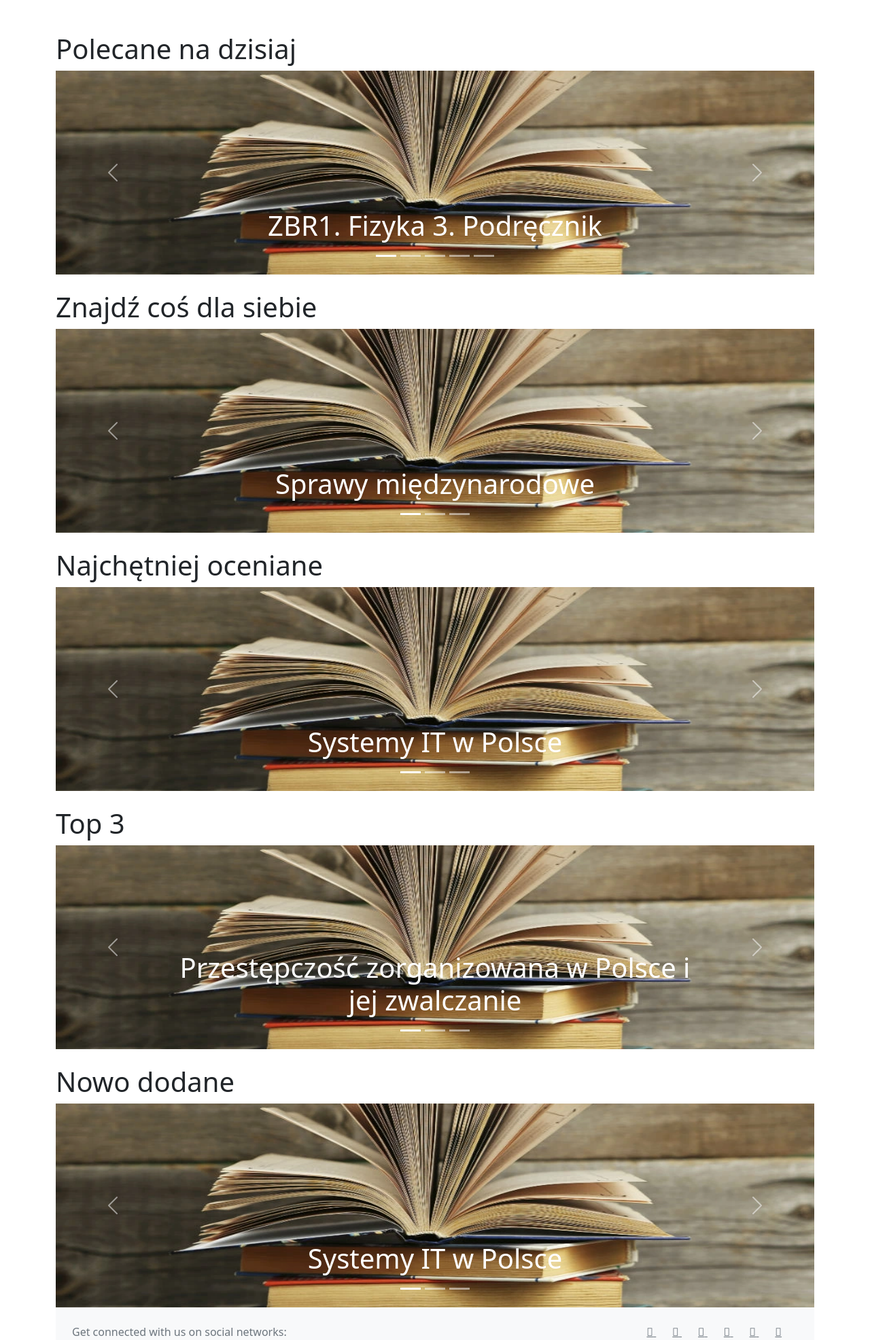
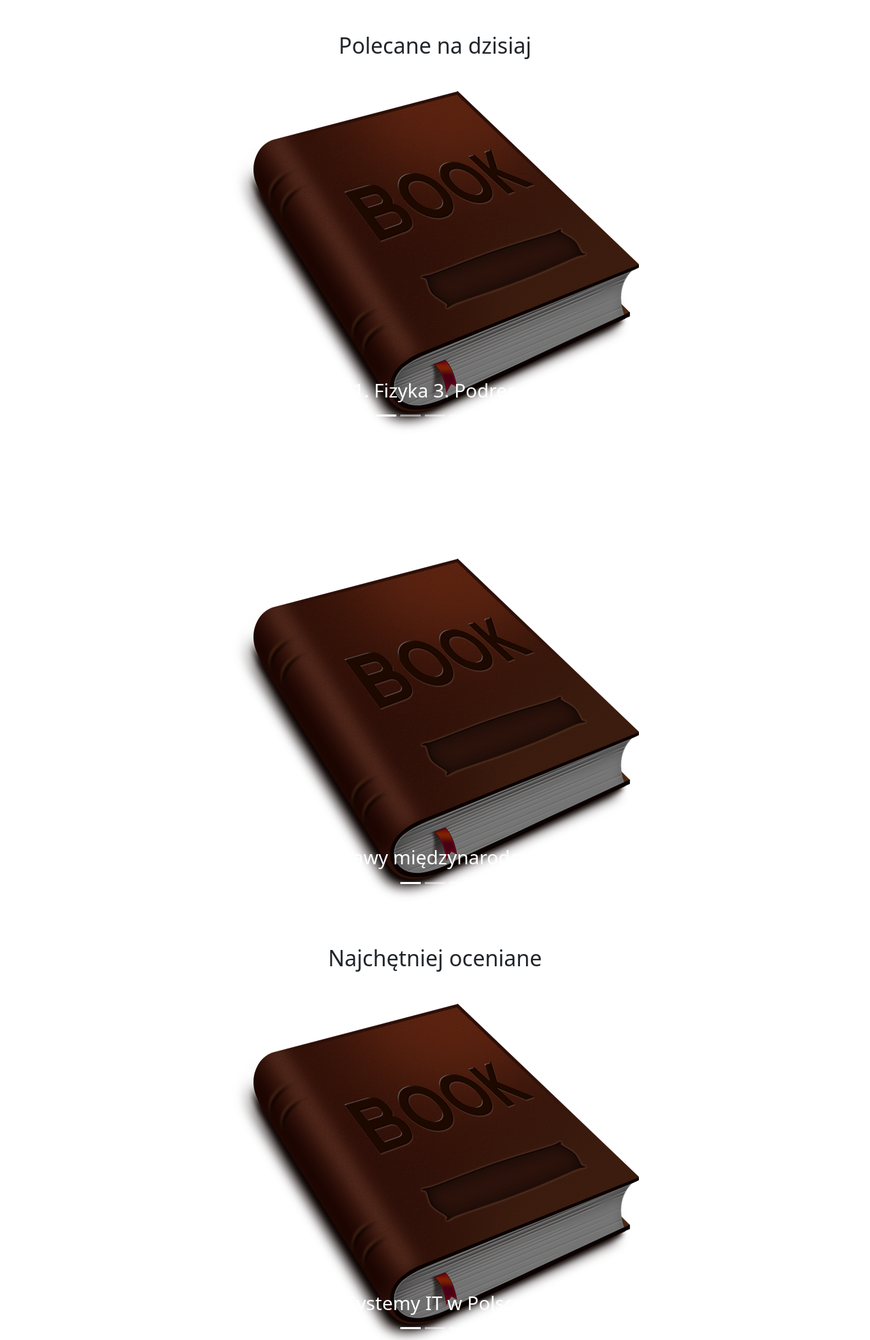
Before and after one commit to musialpatryk/web-book, a Django app: page / in a window 1280 px wide. Shown: the part 70-2042 px from the top of the page at 68% size. Run offline with Django 3.2, Linux system fonts and the light colour scheme; a user stored in the database is signed in; data comes from the database, SQL or seed files in the repository; tables that the repository leaves empty hold one stand-in row (values such as "Sample post"); parts of the project's set-up code (start-up, migrations or seed data) failed here and were passed over; some libraries are stand-ins or nearby versions; some web fonts are replaced.

Commit message:
Changes: - change carousel implementations, - adjust homepage template, - adjust footer template

```diff
--- a/assets/style.css
+++ b/assets/style.css
@@ -51,3 +51,26 @@ body{
     background-color: inherit; !important;
     border: 0 !important;
 }
+
+/* Homepage styles */
+
+.carousel-container {
+    margin: 3rem 0;
+}
+
+.carousel-container:nth-of-type(2n) {
+    background-color: var(--lt-color-gray-700);
+    color: var(--bs-body-color);
+}
+
+.carousel-container:nth-of-type(2n) h2 {
+    color: #ffffff;
+}
+
+.carousel-inner {
+    min-height: 400px;
+}
+
+.carousel-item img {
+    filter: brightness(50%);
+}
--- /dev/null
+++ b/helpers/carousel_tool.py
@@ -0,0 +1,22 @@
+from books.models import Book
+import random
+
+
+def get_context(book_list, count=3):
+    context = []
+    for i in range (count):
+        context.append(book_list[i])
+    return context
+
+def get_random_context(book_list, count=3):
+    context = []
+    for i in range (count):
+        context.append(random.choice(book_list))
+    return context
+
+def get_most_rated_books():
+    most_rated_query = 'select b.id, count(br.id) as reviews_review from books_book b left join reviews_review br on b.id = br.book_id group by b.id order by reviews_review desc'
+    books = []
+    for p in Book.objects.raw(most_rated_query):
+        books.append(p)
+    return books
--- a/templates/base_layout.html
+++ b/templates/base_layout.html
@@ -126,7 +126,13 @@
             {% endblock %}
         </div>
 
+    {% block full_width_content %}
+    {% endblock %}
 
-        <script src="{% static 'js/bootstrap.js' %}"></script>
+    {% if request.user.is_authenticated %}
+        {% include "footer.html" %}
+    {% endif %}
+
+    <script src="{% static 'js/bootstrap.js' %}"></script>
     </body>
 </html>
--- /dev/null
+++ b/templates/carousel.html
@@ -0,0 +1,50 @@
+{% block content %}
+<div id="{{name}}" class="carousel slide" data-bs-ride="carousel">
+    <div class="carousel-indicators">
+        {% for list_element in books %}
+            {% if forloop.first %}
+                <button type="button"
+                        data-bs-target="#{{name}}"
+                        data-bs-slide-to="{{ forloop.counter0 }}"
+                        class="active"
+                        aria-current="true"
+                        aria-label="Slide {{ forloop.counter0 }}">
+                </button>
+            {% else %}
+                <button type="button"
+                        data-bs-target="#{{name}}"
+                        data-bs-slide-to="{{ forloop.counter0 }}"
+                        aria-label="Slide {{ forloop.counter0 }}">
+                </button>
+            {% endif %}
+
+        {% endfor %}
+    </div>
+    <div class="carousel-inner">
+
+        {% for book in books %}
+            {% if forloop.first %}
+            <div class="carousel-item active">
+            {% else %}
+            <div class="carousel-item">
+            {% endif %}
+                <div class="carousel-img-container w-100 h-100">
+                    <img src="/assets/media/{{book.image}}" class="carousel-img" alt="{{book}}">
+                </div>
+                <div class="carousel-caption d-none d-md-block">
+                    <h3>{{book}}</h3>
+                </div>
+            </div>
+        {% endfor %}
+
+    </div>
+    <button class="carousel-control-prev" type="button" data-bs-target="#{{name}}" data-bs-slide="prev">
+        <span class="carousel-control-prev-icon" aria-hidden="true"></span>
+        <span class="visually-hidden">Previous</span>
+    </button>
+    <button class="carousel-control-next" type="button" data-bs-target="#{{name}}" data-bs-slide="next">
+        <span class="carousel-control-next-icon" aria-hidden="true"></span>
+        <span class="visually-hidden">Next</span>
+    </button>
+</div>
+{% endblock %}
--- a/templates/carousel_1.html
+++ /dev/null
@@ -1,56 +0,0 @@
-{% block content %}
-<div id="carouselExampleCaptions" class="carousel slide" data-bs-ride="carousel">
-    <div class="carousel-indicators">
-        <button type="button" data-bs-target="#carouselExampleCaptions" data-bs-slide-to="0" class="active"
-                aria-current="true" aria-label="Slide 1"></button>
-        <button type="button" data-bs-target="#carouselExampleCaptions" data-bs-slide-to="1"
-                aria-label="Slide 2"></button>
-        <button type="button" data-bs-target="#carouselExampleCaptions" data-bs-slide-to="2"
-                aria-label="Slide 3"></button>
-        <button type="button" data-bs-target="#carouselExampleCaptions" data-bs-slide-to="3"
-                aria-label="Slide 4"></button>
-        <button type="button" data-bs-target="#carouselExampleCaptions" data-bs-slide-to="4"
-                aria-label="Slide 5"></button>
-    </div>
-    <div class="carousel-inner" style="background:lightgray">
-            <div class="carousel-item active">
-            <div class="carousel-caption d-none d-md-block">
-                <h1>{{today_1}}</h1>
-            </div>
-            <img src="/assets/media/book_images/book.png" class="d-block w-100" alt="...">
-        </div>
-        <div class="carousel-item">
-            <div class="carousel-caption d-none d-md-block">
-                <h1>{{today_2}}</h1>
-            </div>
-            <img src="/assets/media/book_images/book.png" class="d-block w-100" alt="...">
-        </div>
-        <div class="carousel-item">
-            <img src="/assets/media/book_images/book.png" class="d-block w-100" alt="...">
-            <div class="carousel-caption d-none d-md-block">
-                <h1>{{today_3}}</h1>
-            </div>
-        </div>
-        <div class="carousel-item">
-            <img src="/assets/media/book_images/book.png" class="d-block w-100" alt="...">
-            <div class="carousel-caption d-none d-md-block">
-                <h1>{{today_4}}</h1>
-            </div>
-        </div>
-        <div class="carousel-item">
-            <img src="/assets/media/book_images/book.png" class="d-block w-100" alt="...">
-            <div class="carousel-caption d-none d-md-block">
-                <h1>{{today_5}}</h1>
-            </div>
-        </div>
-    </div>
-    <button class="carousel-control-prev" type="button" data-bs-target="#carouselExampleCaptions" data-bs-slide="prev">
-        <span class="carousel-control-prev-icon" aria-hidden="true"></span>
-        <span class="visually-hidden">Previous</span>
-    </button>
-    <button class="carousel-control-next" type="button" data-bs-target="#carouselExampleCaptions" data-bs-slide="next">
-        <span class="carousel-control-next-icon" aria-hidden="true"></span>
-        <span class="visually-hidden">Next</span>
-    </button>
-</div>
-{% endblock %}
--- a/templates/carousel_2.html
+++ /dev/null
@@ -1,40 +0,0 @@
-{% block content %}
-<div id="carouselExampleCaptions_2" class="carousel slide" data-bs-ride="carousel">
-    <div class="carousel-indicators">
-        <button type="button" data-bs-target="#carouselExampleCaptions_2" data-bs-slide-to="0" class="active"
-                aria-current="true" aria-label="Slide 1"></button>
-        <button type="button" data-bs-target="#carouselExampleCaptions_2" data-bs-slide-to="1"
-                aria-label="Slide 2"></button>
-        <button type="button" data-bs-target="#carouselExampleCaptions_2" data-bs-slide-to="2"
-                aria-label="Slide 3"></button>
-    </div>
-    <div class="carousel-inner" style="background:lightgray">
-            <div class="carousel-item active">
-            <div class="carousel-caption d-none d-md-block">
-                <h1>{{for_you_1}}</h1>
-            </div>
-        <img src="/assets/media/book_images/book.png" class="d-block w-100" alt="...">
-        </div>
-        <div class="carousel-item">
-            <div class="carousel-caption d-none d-md-block">
-                <h1>{{for_you_2}}</h1>
-            </div>
-            <img src="/assets/media/book_images/book.png" class="d-block w-100" alt="...">
-        </div>
-        <div class="carousel-item">
-            <img src="/assets/media/book_images/book.png" class="d-block w-100" alt="...">
-            <div class="carousel-caption d-none d-md-block">
-                <h1>{{for_you_3}}</h1>
-            </div>
-        </div>
-    </div>
-    <button class="carousel-control-prev" type="button" data-bs-target="#carouselExampleCaptions_2" data-bs-slide="prev">
-        <span class="carousel-control-prev-icon" aria-hidden="true"></span>
-        <span class="visually-hidden">Previous</span>
-    </button>
-    <button class="carousel-control-next" type="button" data-bs-target="#carouselExampleCaptions_2" data-bs-slide="next">
-        <span class="carousel-control-next-icon" aria-hidden="true"></span>
-        <span class="visually-hidden">Next</span>
-    </button>
-</div>
-{% endblock %}
--- a/templates/carousel_3.html
+++ /dev/null
@@ -1,40 +0,0 @@
-{% block content %}
-<div id="carouselExampleCaptions_3" class="carousel slide" data-bs-ride="carousel">
-    <div class="carousel-indicators">
-        <button type="button" data-bs-target="#carouselExampleCaptions_3" data-bs-slide-to="0" class="active"
-                aria-current="true" aria-label="Slide 1"></button>
-        <button type="button" data-bs-target="#carouselExampleCaptions_3" data-bs-slide-to="1"
-                aria-label="Slide 2"></button>
-        <button type="button" data-bs-target="#carouselExampleCaptions_3" data-bs-slide-to="2"
-                aria-label="Slide 3"></button>
-    </div>
-    <div class="carousel-inner" style="background:lightgray">
-            <div class="carousel-item active">
-            <div class="carousel-caption d-none d-md-block">
-                <h1>{{most_rated_1}}</h1>
-            </div>
-        <img src="/assets/media/book_images/book.png" class="d-block w-100" alt="...">
-        </div>
-        <div class="carousel-item">
-            <div class="carousel-caption d-none d-md-block">
-                <h1>{{most_rated_2}}</h1>
-            </div>
-            <img src="/assets/media/book_images/book.png" class="d-block w-100" alt="...">
-        </div>
-        <div class="carousel-item">
-            <img src="/assets/media/book_images/book.png" class="d-block w-100" alt="...">
-            <div class="carousel-caption d-none d-md-block">
-                <h1>{{most_rated_3}}</h1>
-            </div>
-        </div>
-    </div>
-    <button class="carousel-control-prev" type="button" data-bs-target="#carouselExampleCaptions_3" data-bs-slide="prev">
-        <span class="carousel-control-prev-icon" aria-hidden="true"></span>
-        <span class="visually-hidden">Previous</span>
-    </button>
-    <button class="carousel-control-next" type="button" data-bs-target="#carouselExampleCaptions_3" data-bs-slide="next">
-        <span class="carousel-control-next-icon" aria-hidden="true"></span>
-        <span class="visually-hidden">Next</span>
-    </button>
-</div>
-{% endblock %}
--- a/templates/carousel_4.html
+++ /dev/null
@@ -1,40 +0,0 @@
-{% block content %}
-<div id="carouselExampleCaptions_4" class="carousel slide" data-bs-ride="carousel">
-    <div class="carousel-indicators">
-        <button type="button" data-bs-target="#carouselExampleCaptions_4" data-bs-slide-to="0" class="active"
-                aria-current="true" aria-label="Slide 1"></button>
-        <button type="button" data-bs-target="#carouselExampleCaptions_4" data-bs-slide-to="1"
-                aria-label="Slide 2"></button>
-        <button type="button" data-bs-target="#carouselExampleCaptions_4" data-bs-slide-to="2"
-                aria-label="Slide 3"></button>
-    </div>
-    <div class="carousel-inner" style="background:lightgray">
-            <div class="carousel-item active">
-            <div class="carousel-caption d-none d-md-block">
-                <h1>{{top1}}</h1>
-            </div>
-        <img src="/assets/media/book_images/book.png" class="d-block w-100" alt="...">
-        </div>
-        <div class="carousel-item">
-            <div class="carousel-caption d-none d-md-block">
-                <h1>{{top2}}</h1>
-            </div>
-            <img src="/assets/media/book_images/book.png" class="d-block w-100" alt="...">
-        </div>
-        <div class="carousel-item">
-            <img src="/assets/media/book_images/book.png" class="d-block w-100" alt="...">
-            <div class="carousel-caption d-none d-md-block">
-                <h1>{{top3}}</h1>
-            </div>
-        </div>
-    </div>
-    <button class="carousel-control-prev" type="button" data-bs-target="#carouselExampleCaptions_4" data-bs-slide="prev">
-        <span class="carousel-control-prev-icon" aria-hidden="true"></span>
-        <span class="visually-hidden">Previous</span>
-    </button>
-    <button class="carousel-control-next" type="button" data-bs-target="#carouselExampleCaptions_4" data-bs-slide="next">
-        <span class="carousel-control-next-icon" aria-hidden="true"></span>
-        <span class="visually-hidden">Next</span>
-    </button>
-</div>
-{% endblock %}
--- a/templates/carousel_5.html
+++ /dev/null
@@ -1,40 +0,0 @@
-{% block content %}
-<div id="carouselExampleCaptions_5" class="carousel slide" data-bs-ride="carousel">
-    <div class="carousel-indicators">
-        <button type="button" data-bs-target="#carouselExampleCaptions_5" data-bs-slide-to="0" class="active"
-                aria-current="true" aria-label="Slide 1"></button>
-        <button type="button" data-bs-target="#carouselExampleCaptions_5" data-bs-slide-to="1"
-                aria-label="Slide 2"></button>
-        <button type="button" data-bs-target="#carouselExampleCaptions_5" data-bs-slide-to="2"
-                aria-label="Slide 3"></button>
-    </div>
-    <div class="carousel-inner" style="background:lightgray">
-            <div class="carousel-item active">
-            <div class="carousel-caption d-none d-md-block">
-                <h1>{{new1}}</h1>
-            </div>
-        <img src="/assets/media/book_images/book.png" class="d-block w-100" alt="...">
-        </div>
-        <div class="carousel-item">
-            <div class="carousel-caption d-none d-md-block">
-                <h1>{{new2}}</h1>
-            </div>
-            <img src="/assets/media/book_images/book.png" class="d-block w-100" alt="...">
-        </div>
-        <div class="carousel-item">
-            <img src="/assets/media/book_images/book.png" class="d-block w-100" alt="...">
-            <div class="carousel-caption d-none d-md-block">
-                <h1>{{new3}}</h1>
-            </div>
-        </div>
-    </div>
-    <button class="carousel-control-prev" type="button" data-bs-target="#carouselExampleCaptions_5" data-bs-slide="prev">
-        <span class="carousel-control-prev-icon" aria-hidden="true"></span>
-        <span class="visually-hidden">Previous</span>
-    </button>
-    <button class="carousel-control-next" type="button" data-bs-target="#carouselExampleCaptions_5" data-bs-slide="next">
-        <span class="carousel-control-next-icon" aria-hidden="true"></span>
-        <span class="visually-hidden">Next</span>
-    </button>
-</div>
-{% endblock %}
--- a/templates/footer.html
+++ b/templates/footer.html
@@ -1,48 +1,10 @@
 <!-- Footer -->
 <footer class="text-center text-lg-start bg-light text-muted">
-  <!-- Section: Social media -->
-  <section
-    class="d-flex justify-content-center justify-content-lg-between p-4 border-bottom"
-  >
-    <!-- Left -->
-    <div class="me-5 d-none d-lg-block">
-      <span>Get connected with us on social networks:</span>
-    </div>
-    <!-- Left -->
 
-    <!-- Right -->
-    <div>
-      <a href="" class="me-4 text-reset">
-        <i class="fab fa-facebook-f"></i>
-      </a>
-      <a href="" class="me-4 text-reset">
-        <i class="fab fa-twitter"></i>
-      </a>
-      <a href="" class="me-4 text-reset">
-        <i class="fab fa-google"></i>
-      </a>
-      <a href="" class="me-4 text-reset">
-        <i class="fab fa-instagram"></i>
-      </a>
-      <a href="" class="me-4 text-reset">
-        <i class="fab fa-linkedin"></i>
-      </a>
-      <a href="" class="me-4 text-reset">
-        <i class="fab fa-github"></i>
-      </a>
-    </div>
-    <!-- Right -->
-  </section>
-  <!-- Section: Social media -->
-
-  <!-- Section: Links  -->
-  <section class="">
+  <section class="bg-dark text-light py-3">
     <div class="container text-center text-md-start mt-5">
-      <!-- Grid row -->
       <div class="row mt-3">
-        <!-- Grid column -->
         <div class="col-md-3 col-lg-4 col-xl-3 mx-auto mb-4">
-          <!-- Content -->
           <h6 class="text-uppercase fw-bold mb-4">
             <i class="fas fa-gem me-3"></i>BookWeb App
           </h6>
@@ -52,29 +14,17 @@
             internauci są w stanie szybko przeczytać "zajawkę" i zobaczyć czy chcą wgłębić się w powieść.
           </p>
         </div>
-        <!-- Grid column -->
 
-        <!-- Grid column -->
-        <div class="col-md-2 col-lg-2 col-xl-2 mx-auto mb-4">
-          <!-- Links -->
+        <div class="col-md-4 col-lg-4 col-xl-4 mx-auto mb-4">
           <h6 class="text-uppercase fw-bold mb-4">
-            Products
+            Wykorzystane technologie
           </h6>
-          <p>
-            <a href="#!" class="text-reset">Python</a>
-          </p>
-          <p>
-            <a href="#!" class="text-reset">Django</a>
-          </p>
-          <p>
-            <a href="#!" class="text-reset">Bootstrap</a>
-          </p>
+          <p>Python</p>
+          <p>Django</p>
+          <p>Bootstrap</p>
         </div>
-        <!-- Grid column -->
 
-        <!-- Grid column -->
         <div class="col-md-3 col-lg-2 col-xl-2 mx-auto mb-4">
-          <!-- Links -->
           <h6 class="text-uppercase fw-bold mb-4">
             Useful links
           </h6>
@@ -91,34 +41,7 @@
             <a href="about/" class="text-reset">O serwisie</a>
           </p>
         </div>
-        <!-- Grid column -->
-
-        <!-- Grid column -->
-        <div class="col-md-4 col-lg-3 col-xl-3 mx-auto mb-md-0 mb-4">
-          <!-- Links -->
-          <h6 class="text-uppercase fw-bold mb-4">
-            Contact
-          </h6>
-          <p><i class="fas fa-home me-3"></i> ul. Powstańców Wlkp 5, 60-778 Poznań</p>
-          <p>
-            <i class="fas fa-envelope me-3"></i>
-            info@example.com
-          </p>
-          <p><i class="fas fa-phone me-3"></i> + 01 234 567 88</p>
-          <p><i class="fas fa-print me-3"></i> + 01 234 567 89</p>
-        </div>
-        <!-- Grid column -->
-      </div>
-      <!-- Grid row -->
     </div>
   </section>
-  <!-- Section: Links  -->
 
-  <!-- Copyright -->
-  <div class="text-center p-4" style="background-color: rgba(0, 0, 0, 0.05);">
-    © 2021 Copyright:
-    <a class="text-reset fw-bold" href="https://mdbootstrap.com/">MDBootstrap.com</a>
-  </div>
-  <!-- Copyright -->
 </footer>
-<!-- Footer -->
--- a/templates/homepage.html
+++ b/templates/homepage.html
@@ -1,24 +1,43 @@
 {% extends "base_layout.html" %}
 
-{% block content %}
-<div>
-    <H1>Polecane na dzisiaj</H1>
-    {% include "carousel_1.html" %}
-    <br>
-    <H1>Znajdź coś dla siebie</H1>
-    {% include "carousel_2.html" %}
-    <br>
-    <H1>Najchętniej oceniane</H1>
-    {% include "carousel_3.html" %}
-    <br>
-    <H1>Top 3</H1>
-    {% include "carousel_4.html" %}
-    <br>
-    <H1>Nowo dodane</H1>
-    {% include "carousel_5.html" %}
-</div>
-<div>
-    {% include "footer.html" %}
+
+
+{% block full_width_content %}
+<div class="home-page-container text-center">
+    <div class="carousel-container">
+        <h2 class="mb-5">Polecane na dzisiaj</h2>
+        <div class="container">
+            {% include "carousel.html" with name='today_list' books=today_list %}
+        </div>
+    </div>
+
+    <div class="carousel-container">
+        <h2 class="pt-5 mb-5">Znajdź coś dla siebie</h2>
+        <div class="container">
+            {% include "carousel.html" with name='random_list' books=random_list %}
+        </div>
+    </div>
+
+    <div class="carousel-container">
+        <h2 class="pt-3 mb-5">Najchętniej oceniane</h2>
+        <div class="container">
+            {% include "carousel.html" with name='most_rated_list' books=most_rated_list %}
+        </div>
+    </div>
+
+    <div class="carousel-container">
+        <h2 class="pt-3 mb-5">Top 3 najlepiej ocenianych</h2>
+        <div class="container">
+            {% include "carousel.html" with name='top_books_list' books=top_books_list %}
+        </div>
+    </div>
+
+    <div class="carousel-container">
+        <h2 class="pt-3 mb-5">Nowo dodane</h2>
+        <div class="container">
+            {% include "carousel.html" with name='new_books_list' books=new_books_list %}
+        </div>
+    </div>
 </div>
 
 
--- a/webBookApi/views.py
+++ b/webBookApi/views.py
@@ -1,49 +1,24 @@
-import random
-
 from django.shortcuts import render
 from django.contrib.auth.decorators import login_required
-
 from books.models import Book
+from helpers.carousel_tool import get_most_rated_books, get_random_context, get_context
 
 
 @login_required(login_url='accounts:login')
 def home(request):
     books_today = Book.objects.all().order_by("?")
-    today_1 = random.choice(books_today)
-    today_2 = random.choice(books_today)
-    today_3 = random.choice(books_today)
-    today_4 = random.choice(books_today)
-    today_5 = random.choice(books_today)
+    book_for_you = Book.objects.all().order_by("?")
+    most_rated_books = get_most_rated_books()
+    books_top = Book.objects.all().order_by('-rating')
+    book_new = Book.objects.all().order_by('-publishDate')
 
-    book_for_you = Book.objects.all().order_by("?")
-    for_you_1 = random.choice(book_for_you)
-    for_you_2 = random.choice(book_for_you)
-    for_you_3 = random.choice(book_for_you)
-
-    book_raw = []
-    for p in Book.objects.raw('select b.id, count(br.id) as reviews_review from books_book b left join reviews_review br on b.id = br.book_id group by b.id order by reviews_review desc'):
-        book_raw.append(p)
-
-    most_rated_1 = book_raw[0]
-    most_rated_2 = book_raw[1]
-    most_rated_3 = book_raw[2]
-
-    books_top = Book.objects.all().order_by('-rating')
-    top1 = books_top[0]
-    top2 = books_top[1]
-    top3 = books_top[2]
-
-    book_new = Book.objects.all().order_by('-publishDate')
-    new1 = book_new[0]
-    new2 = book_new[1]
-    new3 = book_new[2]
-
-    context = {'today_1': today_1, 'today_2': today_2, 'today_3': today_3, 'today_4': today_4, 'today_5': today_5,
-               'for_you_1': for_you_1, 'for_you_2': for_you_2, 'for_you_3': for_you_3,
-               'top1': top1, 'top2': top2, 'top3': top3,
-               'new1': new1, 'new2': new2, 'new3': new3,
-               'most_rated_1': most_rated_1, 'most_rated_2': most_rated_2, 'most_rated_3': most_rated_3,
-               }
+    context = {
+        'today_list': get_random_context(books_today, 5),
+        'random_list': get_random_context(book_for_you),
+        'most_rated_list': get_context(most_rated_books),
+        'top_books_list': get_context(books_top),
+        'new_books_list': get_context(book_new)
+    }
 
     return render(request, 'homepage.html', context)
 
```
